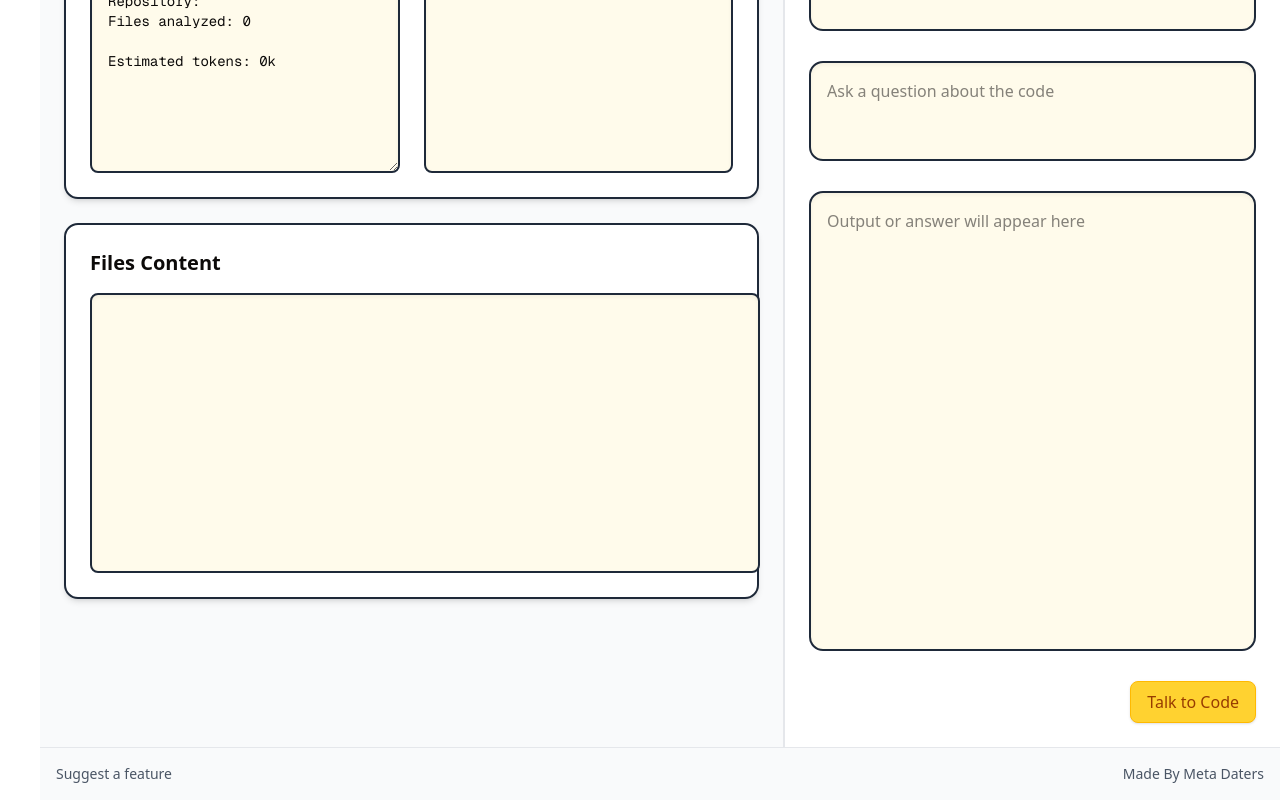
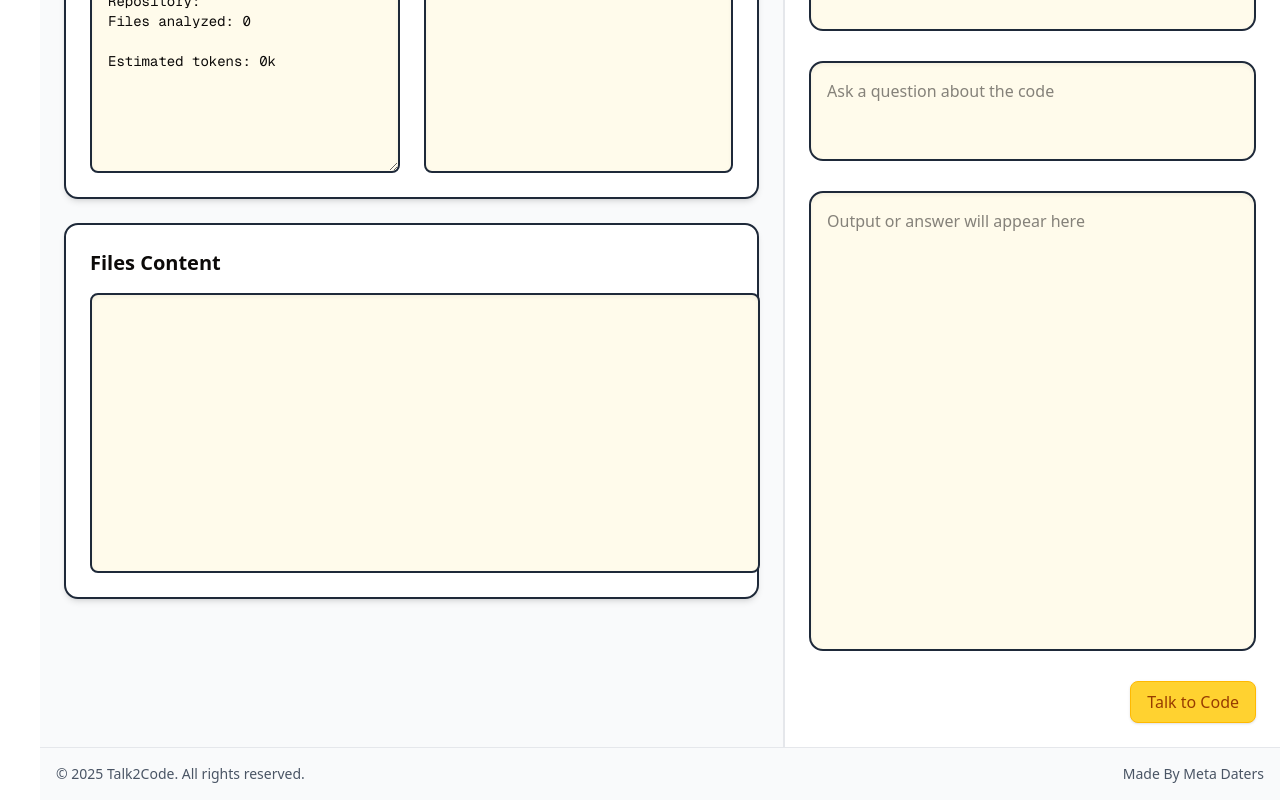
Before and after one commit to Sujal942/Talk-to-Code, a Next.js app: page / in a window 1280 px wide. Shown: the part 374-1174 px from the top of the page. Built offline with nearby package versions, Linux system fonts and the light colour scheme.

Commit message:
add link

```diff
--- a/src/app/page.tsx
+++ b/src/app/page.tsx
@@ -8,6 +8,7 @@ import AnalyzeButtons from "../components/analyze-buttons";
 import SummaryPanel from "../components/summary-panel";
 import DirectoryStructurePanel from "../components/directory-structure-panel";
 import FilesContentPanel from "../components/files-content-panel";
+import Link from "next/link";
 
 export default function Home() {
   const [isSidebarOpen, setIsSidebarOpen] = useState(true);
@@ -19,8 +20,7 @@ export default function Home() {
         <header className="border-b border-gray-200 p-4  flex items-center justify-between bg-white sticky top-0 z-20">
           <Logo />
           <div className="flex items-center gap-6">
-
-          <a
+            <a
               href="/contribute"
               className="text-gray-700 hover:text-gray-900 transition-colors"
             >
@@ -32,12 +32,12 @@ export default function Home() {
             >
               Extension
             </a>
-            <a
-              href="#"
+            <Link
+              href="https://github.com/Sujal942/Talk-to-Code"
               className="text-gray-700 hover:text-gray-900 transition-colors"
             >
               Github
-            </a>
+            </Link>
           </div>
         </header>
 
@@ -45,8 +45,9 @@ export default function Home() {
         <div className="flex flex-1 max-w-screen-xl mx-auto w-full h-[calc(100vh-60px)] overflow-hidden transition-all duration-300">
           {/* Left Panel */}
           <div
-            className={`transition-all duration-300 ${isSidebarOpen ? "w-3/5" : "w-full"
-              } border-r border-gray-200 p-6 overflow-y-auto`}
+            className={`transition-all duration-300 ${
+              isSidebarOpen ? "w-3/5" : "w-full"
+            } border-r border-gray-200 p-6 overflow-y-auto`}
           >
             <div className="space-y-6">
               {/* Git Ingest Form */}
@@ -80,7 +81,9 @@ export default function Home() {
 
         {/* Footer */}
         <footer className="border-t border-gray-200 p-4 flex justify-between items-center text-sm text-gray-600 mt-auto">
-          <button className="flex items-center gap-1">Suggest a feature</button>
+          <button className="flex items-center gap-1">
+            © 2025 Talk2Code. All rights reserved.
+          </button>
           <button className="flex items-center gap-1">
             Made By Meta Daters
           </button>
```
Also changed, not shown: 1 other file (tests, documents, lock files or other folders).
